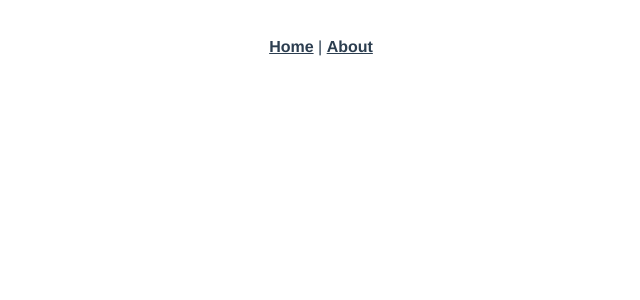
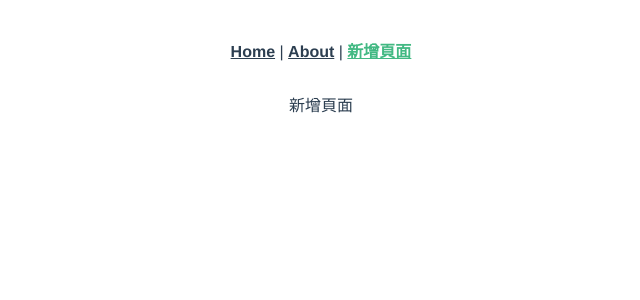
Before and after one commit to EmmaSyu/vue-router-practice, a Vue app: page /#/newpage in a window 1280 px wide. Before the commit this address had no page. Shown: the top 300 px of the page, without its empty margins (319-959 px from the left). Built offline with nearby package versions, Linux system fonts and the light colour scheme.

Commit message:
新增 newpage in router

```diff
--- a/src/App.vue
+++ b/src/App.vue
@@ -1,7 +1,9 @@
 <template>
   <nav>
     <router-link to="/">Home</router-link> |
-    <router-link to="/about">About</router-link>
+    <router-link to="/about">About</router-link> |
+    <!-- 動態屬性添加 link 方法 -->
+    <router-link :to="{ name: '新增頁面' }">新增頁面</router-link>
   </nav>
   <router-view/>
 </template>
--- a/src/router/index.js
+++ b/src/router/index.js
@@ -14,6 +14,11 @@ const routes = [
     // this generates a separate chunk (about.[hash].js) for this route
     // which is lazy-loaded when the route is visited.
     component: () => import(/* webpackChunkName: "about" */ '../views/AboutView.vue')
+  },
+  {
+    path: '/newpage',
+    name: '新增頁面',
+    component: () => import('../views/NewPage')
   }
 ]
 
--- /dev/null
+++ b/src/views/NewPage.vue
@@ -0,0 +1,5 @@
+<template>
+  <div>
+    新增頁面
+  </div>
+</template>
```
